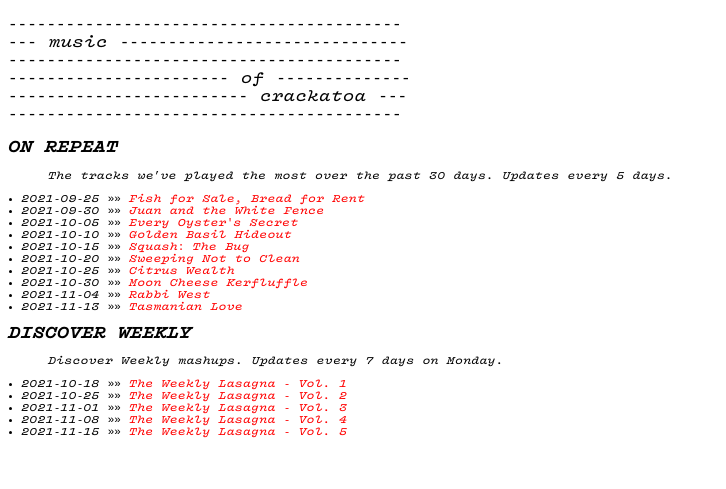
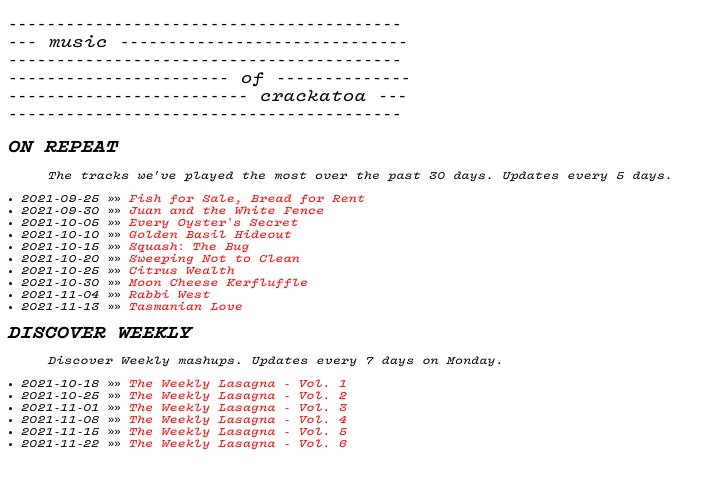
Before and after one commit to noahgorstein/music-of-crackatoa, a Jekyll site: the page built from index.md, in a window 1280 px wide. Shown: the top 489 px of the page, without its empty margins (0-726 px from the left). Built offline with Jekyll 4.4.1, drawn with Linux system fonts in a browser that asks for light colours.

Commit message:
weekly lasagna v6

```diff
--- a/_data/discover_weekly.yml
+++ b/_data/discover_weekly.yml
@@ -17,3 +17,7 @@
 - playlist_name: The Weekly Lasagna - Vol. 5
   creation_date: 2021-11-15
   playlist_uri: https://open.spotify.com/playlist/5jMaRKx22PBNOactHpY3gN?si=7f4bcda2fe064680
+
+- playlist_name:  The Weekly Lasagna - Vol. 6
+  creation_date:  2021-11-22
+  playlist_uri:  https://open.spotify.com/playlist/3Z7GutvGL6wC40gcNbSoYB
```
